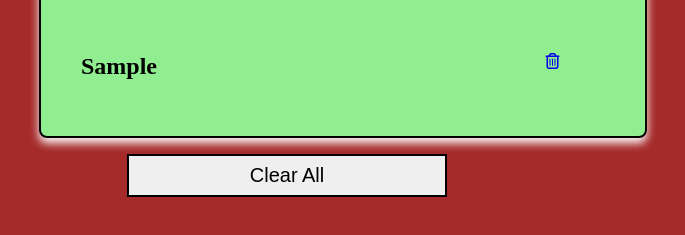
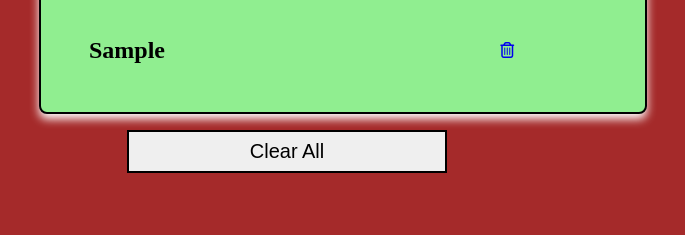
Before and after one commit to kaur2605/GroceryList, a plain HTML site: page index.html in a window 1280 px wide. Both pictures are taken after typing "Sample" into the empty fields and a click on the button "Submit". Shown: the part 423-658 px from the top of the page, without its empty margins (297-982 px from the left). Drawn offline with Linux system fonts and the light colour scheme.

Commit message:
Second Commit
some changes

```diff
--- a/main.css
+++ b/main.css
@@ -89,11 +89,13 @@ body {
 .Grocery-items {
   display: grid;
   grid-template-columns: 4fr 1fr;
-  margin: 1rem 0;
-  text-align: center;
+  margin: 0.5rem 0;
+  align-items: center;
   padding: 0.5rem;
-  width: 100%;
+  border-radius: 0.5rem;
+  transition: all 1s ease-in-out;
 }
+
 .Grocery-items:hover {
   background: white;
 }
@@ -102,6 +104,7 @@ body {
   text-align: left;
   text-transform: capitalize;
   font-size: 1.5rem;
+  margin-left: 0.5rem;
 }
 
 .green {
```
